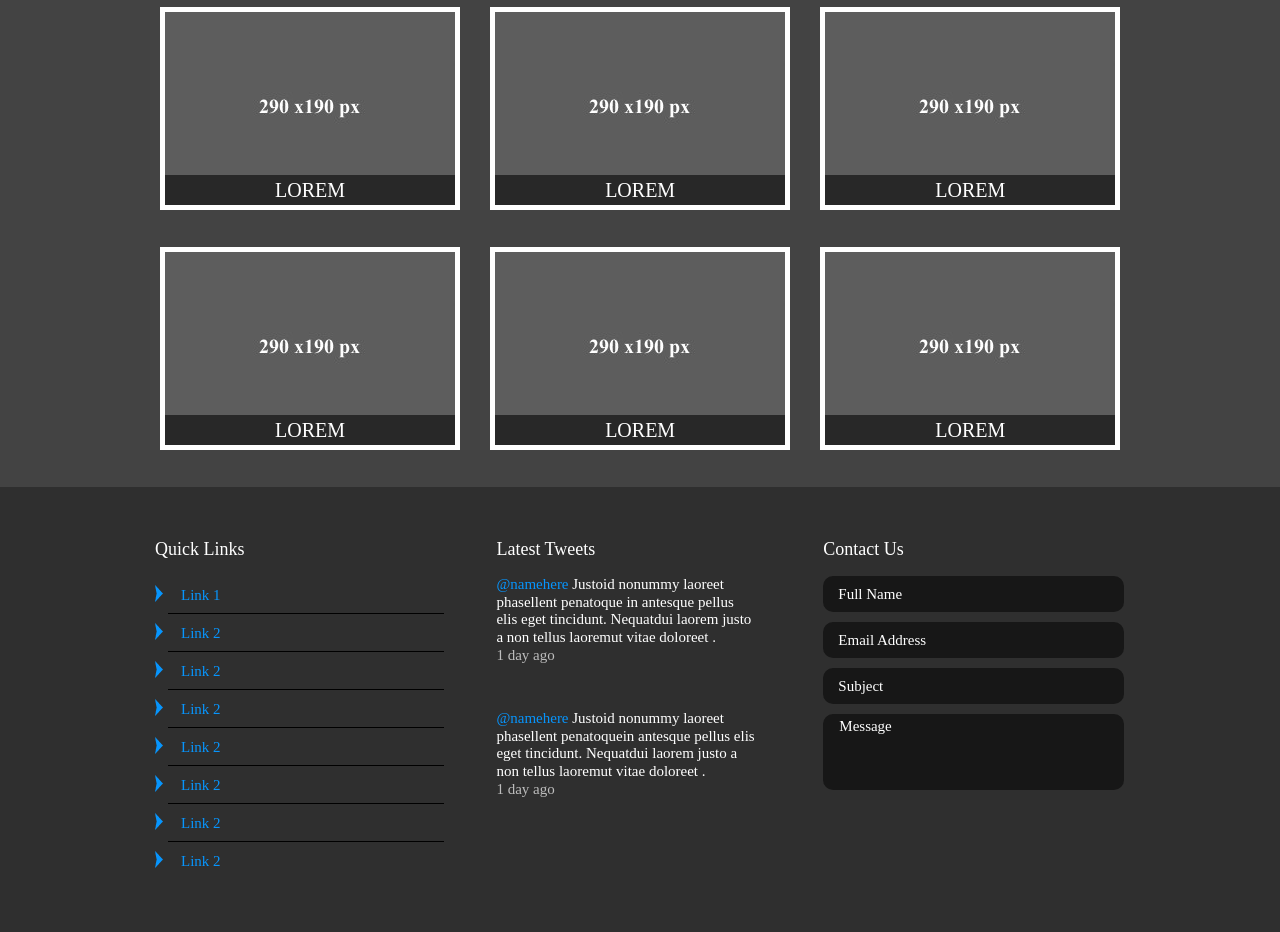
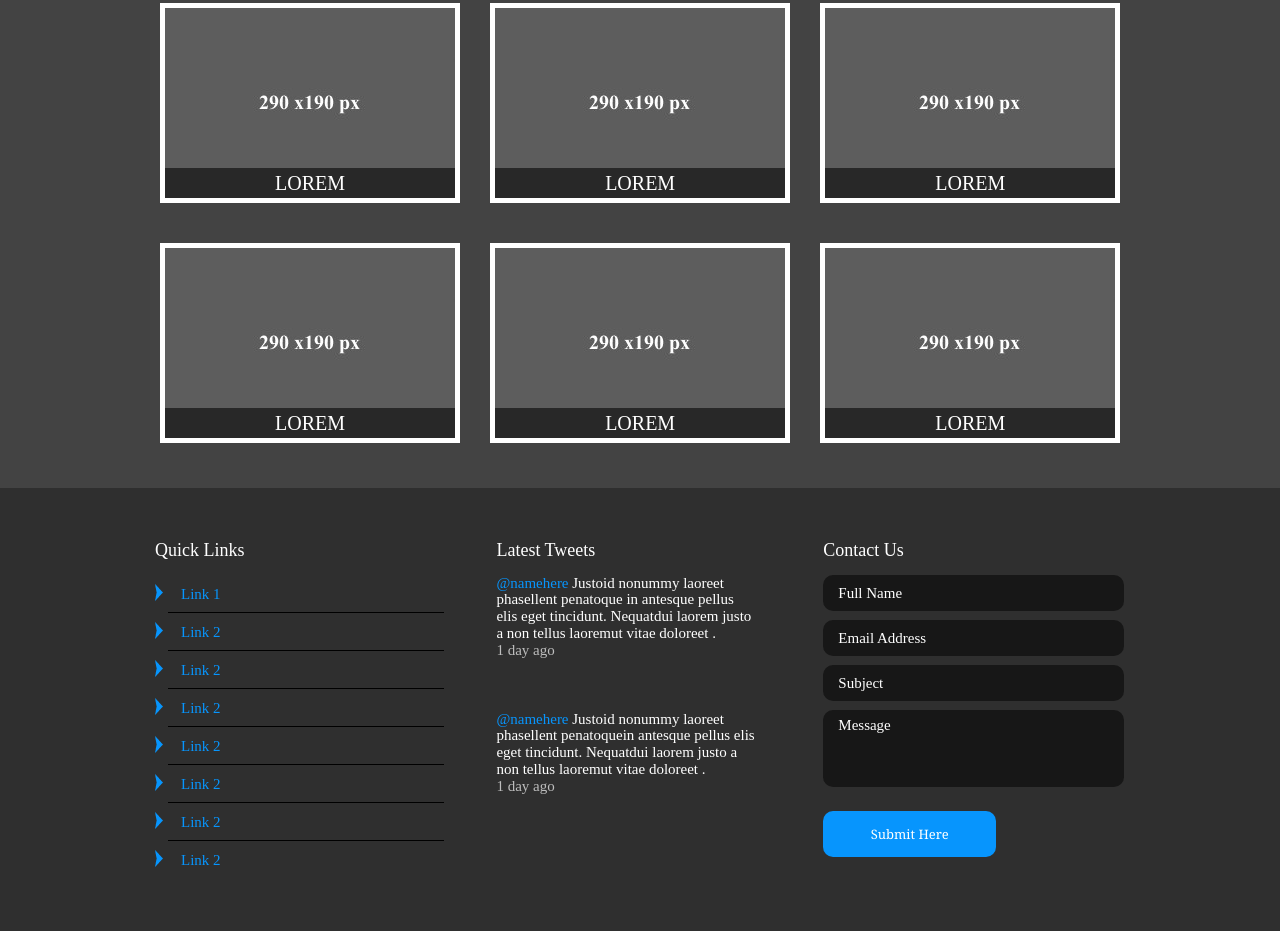
Before and after one commit to Khant-Sithu-Zaw/Frontend_Tasks, a plain HTML site: page KhantSithuZaw_Template01_30_11_2023/index.html in a window 1280 px wide. Shown: the part 1255-2187 px from the top of the page. Drawn offline with Linux system fonts and the light colour scheme.

Commit message:
template1_update1

```diff
--- a/KhantSithuZaw_Template01_30_11_2023/css/style.css
+++ b/KhantSithuZaw_Template01_30_11_2023/css/style.css
@@ -11,22 +11,34 @@ body {
 }
 
 img {
-  width: 100%;
+  vertical-align: bottom;
+  max-width: 100%;
 }
 
 a {
   display: inline-block;
   color: inherit;
+  transition: 0.8s;
+}
+
+.wrapper,
+.container {
+  margin: 0 auto;
+
+}
+
+.wrapper {
+  max-width: 1920px;
 }
 
 .main-visual {
-  padding: 48px 0 53px;
+  padding: 48px 0 56px;
   background-color: #2F2F2F;
   border-top: 16px solid #0795FD;
 }
 
 .container {
-  margin: 0 auto;
+  width: 96%;
   max-width: 970px;
 }
 
@@ -109,7 +121,7 @@ header nav li a:hover {
 .banner .banner-lft a {
   position: relative;
   width: 172px;
-  padding: 13px 0px 13px 27px;
+  padding: 14px 0px 14px 27px;
   border: 1px solid #0795fd;
   background-color: transparent;
   color: #0795FD;
@@ -145,13 +157,13 @@ header nav li a:hover {
 }
 
 .content {
-  padding-top: 52px;
+  padding: 50px 0 5px;
   background-color: #434343;
 }
 
 .content h2 {
   position: relative;
-  margin-bottom: 50px;
+  margin-bottom: 48px;
   font-family: Georgia, serif;
   font-size: 25px;
   font-weight: 400;
@@ -176,7 +188,7 @@ header nav li a:hover {
   display: inline-block;
   position: relative;
   z-index: 2;
-  padding: 8px 22px;
+  padding: 9px 22px;
   background-color: #ffffff;
   color: #000000;
   letter-spacing: 0.1px;
@@ -187,24 +199,24 @@ header nav li a:hover {
   float: left;
   width: 23.5%;
   line-height: 1.1;
-  margin: 0 2% 50px 0;
-  background-color: #ffffff;
+  margin: 0 2% 47px 0;
 }
 
 .content .service-list li a {
-  padding: 26px 16px 20px;
+  padding: 26px 16px 21px;
+  background-color: #ffffff;
 }
 
 .content .service-list li:nth-child(4n) {
   margin-right: 0;
 }
 
-.content .service-list li:hover {
+.content .service-list li a:hover {
   background-color: #0795FD;
 }
 
-.content .service-list li:hover .service-ttl,
-.content .service-list li:hover .service-txt {
+.content .service-list li a:hover .service-ttl,
+.content .service-list li a:hover .service-txt {
   color: #ffffff;
 }
 
@@ -214,12 +226,11 @@ header nav li a:hover {
 }
 
 .content .service-list li h3 {
-  margin: 8px 0 27px;
+  margin: 11px 0 27px;
   padding: 0 20px;
   color: #1E1E1E;
   font-size: 25px;
   text-align: center;
-
 }
 
 .content .service-list li p {
@@ -236,7 +247,7 @@ header nav li a:hover {
   position: relative;
   float: left;
   width: 31.1%;
-  margin: 0 30px 37px 0;
+  margin: 0 30px 40px 0;
   border: 5px solid #ffffff;
 }
 
@@ -257,55 +268,55 @@ header nav li a:hover {
   text-transform: uppercase;
 }
 
-footer {
+.footer {
   padding: 53px 0;
   background-color: #2F2F2F;
 }
 
-footer .site-info .links-list,
-footer .site-info .tweets,
-footer .site-info .contact {
+.footer .site-info .links-list,
+.footer .site-info .tweets,
+.footer .site-info .contact {
   float: left;
   width: 31%;
 }
 
-footer .site-info .links-list {
+.footer .site-info .links-list {
   margin-right: 4.2%;
 }
 
-footer .site-info .tweets {
+.footer .site-info .tweets {
   margin-right: 2.7%;
 }
 
-footer .site-info h4 {
-  margin-bottom: 18px;
+.footer .site-info h4 {
+  margin-bottom: 16px;
   font-size: 18px;
   font-weight: 400;
 }
 
-footer .site-info .links-list ul {
+.footer .site-info .links-list ul {
   padding-left: 13px;
 
 }
 
-footer .site-info .links-list li {
+.footer .site-info .links-list li {
   width: 96%;
   padding: 11px 0 10px 13px;
   border-bottom: 1px solid #000000;
 }
 
-footer .site-info .links-list li:last-child {
+.footer .site-info .links-list li:last-child {
   border-bottom: none;
 }
 
-footer .site-info .links-list li a {
+.footer .site-info .links-list li a {
   position: relative;
 
   color: #0795FD;
   font-size: 15px;
 }
 
-footer .site-info .links-list li a::before {
+.footer .site-info .links-list li a::before {
   position: absolute;
   top: -3px;
   left: -26px;
@@ -315,33 +326,32 @@ footer .site-info .links-list li a::before {
   content: "";
 }
 
-footer .site-info .tweets p {
-  line-height: 1.18;
+.footer .site-info .tweets p {
+  line-height: 1.12;
   font-size: 15px;
   max-width: 259px;
 }
 
-footer .site-info .tweets p.txt {
-  margin-top: 47px;
+.footer .site-info .tweets p.txt {
+  margin-top: 53px;
 }
 
-footer .site-info .tweets p span {
+.footer .site-info .tweets p span {
   color: #0795FD;
 }
 
-footer .site-info .tweets .update {
+.footer .site-info .tweets .update {
   color: #BDBDBD;
   font-size: 15px;
 }
 
-footer .site-info .contact input[type=text] {
-  margin-bottom: 10px;
+.footer .site-info .contact input[type=text] {
+  margin-bottom: 9px;
   padding: 10px 15px 9px;
-
 }
 
-footer .site-info .contact input[type=text],
-footer .site-info .contact textarea {
+.footer .site-info .contact input[type=text],
+.footer .site-info .contact textarea {
   width: 100%;
   border: none;
   background-color: #171717;
@@ -351,18 +361,18 @@ footer .site-info .contact textarea {
   border-radius: 10px;
 }
 
-footer .site-info .contact input[type=text]::placeholder,
-footer .site-info .contact textarea::placeholder {
+.footer .site-info .contact input[type=text]::placeholder,
+.footer .site-info .contact textarea::placeholder {
   color: #ffffff;
 }
 
-footer .site-info .contact textarea {
-  margin-bottom: 20px;
-  padding: 4px 16px;
+.footer .site-info .contact textarea {
+  margin-bottom: 21px;
+  padding: 7px 15px 2px;
   resize: none;
 }
 
-footer .site-info .contact input[type=button] {
+.footer .site-info .contact input[type=submit] {
   width: 173px;
   padding: 13px 10px;
   border: 1px solid transparent;
@@ -371,10 +381,11 @@ footer .site-info .contact input[type=button] {
   font-family: 'Georgia', serif;
   font-size: 13px;
   letter-spacing: 0px;
+  transition: 0.4s;
   border-radius: 10px;
 }
 
-footer .site-info .contact input[type=button]:hover {
+.footer .site-info .contact input[type=submit]:hover {
   background-color: transparent;
   color: #0795FD;
   cursor: pointer;
--- a/KhantSithuZaw_Template01_30_11_2023/index.html
+++ b/KhantSithuZaw_Template01_30_11_2023/index.html
@@ -11,6 +11,7 @@
 </head>
 
 <body>
+  <div class="wrapper">
     <section class="main-visual">
       <div class="container">
         <header class="clearfix">
@@ -161,7 +162,7 @@
         </section><!-- .work-sec-->
       </div>
     </section><!-- .content-->
-  <footer>
+    <section class="footer">
       <div class="container">
         <div class="site-info clearfix">
           <div class="links-list">
@@ -199,11 +200,14 @@
               <input type="text" placeholder="Email Address">
               <input type="text" placeholder="Subject">
               <textarea placeholder="Message" rows="4"></textarea>
+              <input type="submit" value="Submit Here">
             </form>
           </div>
         </div>
       </div>
-  </footer><!-- footer-->
+    </section><!-- .footer-->
+  </div>
+
 </body>
 
 </html>
```
Lines whose indentation alone changed are shown as unchanged.
